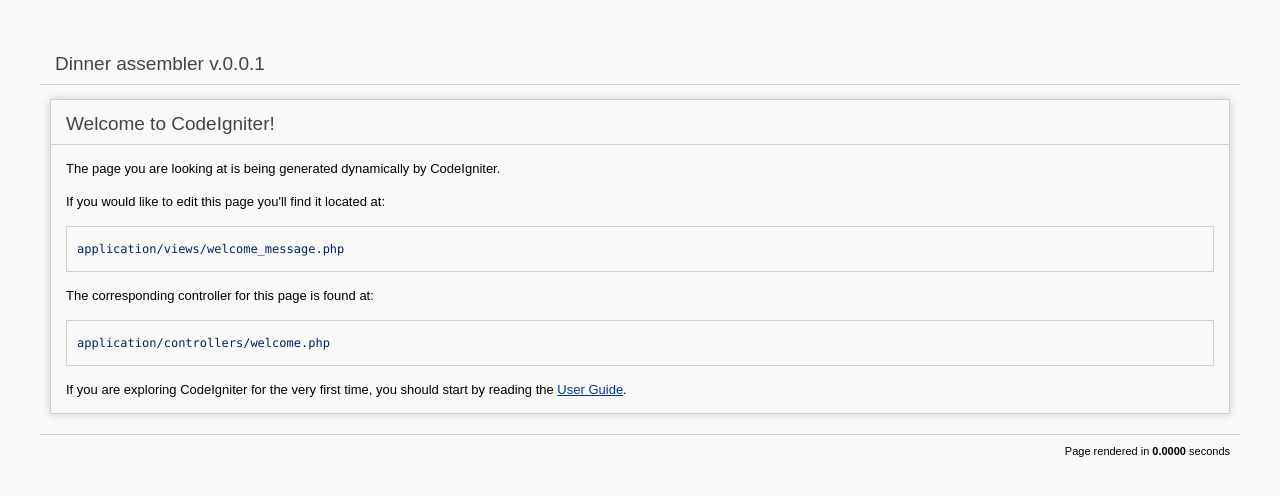
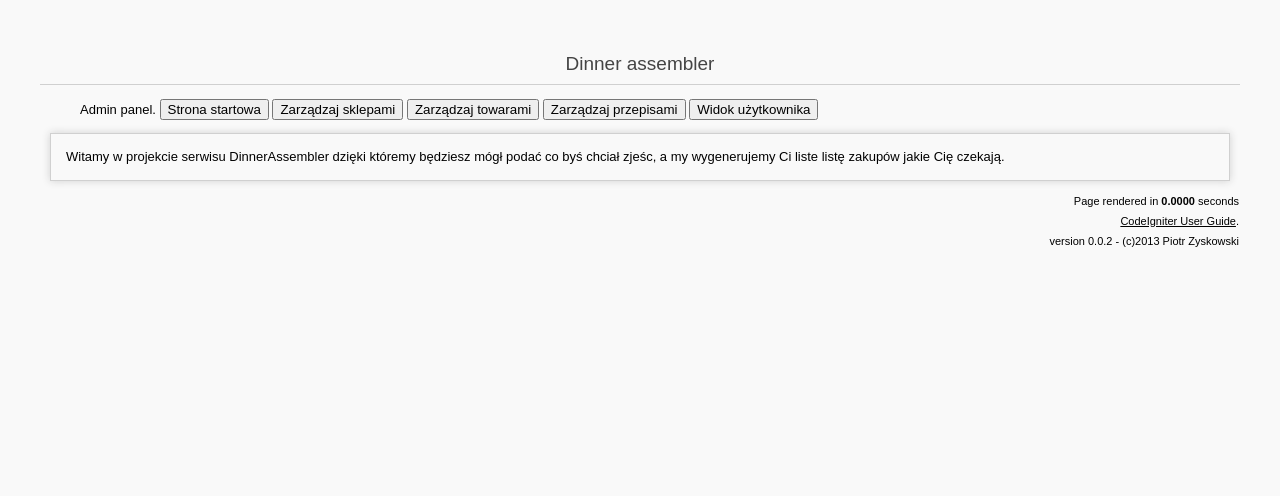
Before and after one commit to venzlav/dinner-assembler, a CodeIgniter app: page / in a window 1280 px wide. Shown: the top 496 px of the page. Run offline with CodeIgniter, Linux system fonts and the light colour scheme.

Commit message:
usunięcie większości elementów deafultowej strony CodeIgniter, zmiana nazwy kontrolera mainpage na search, utworzenie wstepnego menu serwisu

```diff
--- a/application/config/routes.php
+++ b/application/config/routes.php
@@ -38,7 +38,7 @@
 |
 */
 
-$route['default_controller'] = "mainpage";
+$route['default_controller'] = "search";
 $route['404_override'] = '';
 
 
--- a/application/controllers/mainpage.php
+++ b/application/controllers/search.php
@@ -2,15 +2,19 @@
 
 
 
-class MainPage extends CI_Controller {
+class search extends CI_Controller {
 
 	public function index()
 	{
-		$this->load->view('html_init');
+		$data['page_title'] = 'Home - Dinner Assembler';
+		$this->load->view('html_init', $data);
 		$this->load->view('header');
+		$this->load->view('menu');
 		$this->load->view('main_page');
 		$this->load->view('footer');
 	}
+
+	//public function
 }
 
 /* End of file main_page.php */
--- a/application/views/css/style.css
+++ b/application/views/css/style.css
@@ -6,15 +6,15 @@
 body {
 	background-color: #f9f9f9;
 	margin: 40px;
-		font: 13px/20px normal Helvetica, Arial, sans-serif;*/
-		color: red;
+	font: 13px/20px normal Helvetica, Arial, sans-serif;
 }
 
 a {
-		color: #003399;
+	color: black;
 	background-color: transparent;
 	font-weight: normal;
 }
+
 
 h1 {
 	color: #444;
@@ -37,6 +37,15 @@
 	padding: 12px 10px 12px 10px;
 }
 
+
+menu li {
+	display: inline;
+}
+
+menu button {
+
+}
+
 #body{
 	margin: 0 15px 0 15px;
 }
@@ -44,10 +53,8 @@
 p.footer{
 	text-align: right;
 	font-size: 11px;
-		border-top: 1px solid #D0D0D0;
-		line-height: 32px;
-		padding: 0 10px 0 10px;
-		margin: 20px 0 0 0;
+	padding: 0 1px 0 10px;
+	margin: 0px 0 0 0;
 }
 
 #container{
--- a/application/views/footer.php
+++ b/application/views/footer.php
@@ -1,3 +1,5 @@
 	<p class="footer">Page rendered in <strong>{elapsed_time}</strong> seconds</p>
+	<p class="footer"><a href="user_guide/">CodeIgniter User Guide</a>.</p>
+	<p class="footer">version 0.0.2 - (c)2013 Piotr Zyskowski</p>
 </body>
 </html>
--- a/application/views/header.php
+++ b/application/views/header.php
@@ -1,3 +1,3 @@
 <body>
 
-<h1> Dinner assembler v.0.0.1</h1>
+<center><h1> Dinner assembler</h1></center>
--- a/application/views/html_init.php
+++ b/application/views/html_init.php
@@ -3,5 +3,5 @@
 <head>
 	<link rel="stylesheet" href="application/views/css/style.css" type="text/css">
 	<meta charset="utf-8">
-	<title>Welcome to CodeIgniter</title>
+	<title><?php echo $page_title;?></title>
 </head>
--- a/application/views/main_page.php
+++ b/application/views/main_page.php
@@ -1,15 +1,6 @@
 <div id="container">
-	<h1>Welcome to CodeIgniter!</h1>
 
 	<div id="body">
-		<p>The page you are looking at is being generated dynamically by CodeIgniter.</p>
-
-		<p>If you would like to edit this page you'll find it located at:</p>
-		<code>application/views/welcome_message.php</code>
-
-		<p>The corresponding controller for this page is found at:</p>
-		<code>application/controllers/welcome.php</code>
-
-		<p>If you are exploring CodeIgniter for the very first time, you should start by reading the <a href="user_guide/">User Guide</a>.</p>
+		<p> Witamy w projekcie serwisu DinnerAssembler dzięki któremy będziesz mógł podać co byś chciał zjeśc, a my wygenerujemy Ci liste listę zakupów jakie Cię czekają. </p>
 	</div>
 </div>
--- /dev/null
+++ b/application/views/menu.php
@@ -0,0 +1,9 @@
+
+<menu>
+	Admin panel.
+	<li><button href="" name="home_link">Strona startowa</a></li>
+	<li><button href="" name="shops_manager_link" />Zarządzaj sklepami</a></li>
+	<li><button href="" name="goods_manager" />Zarządzaj towarami</a></li>
+	<li><button href="" name="recipies_manager_link" />Zarządzaj przepisami</a></li>
+	<li><button href="" name="user_view_link" />Widok użytkownika</a></li>
+</menu>
```
Lines whose indentation alone changed are shown as unchanged.
